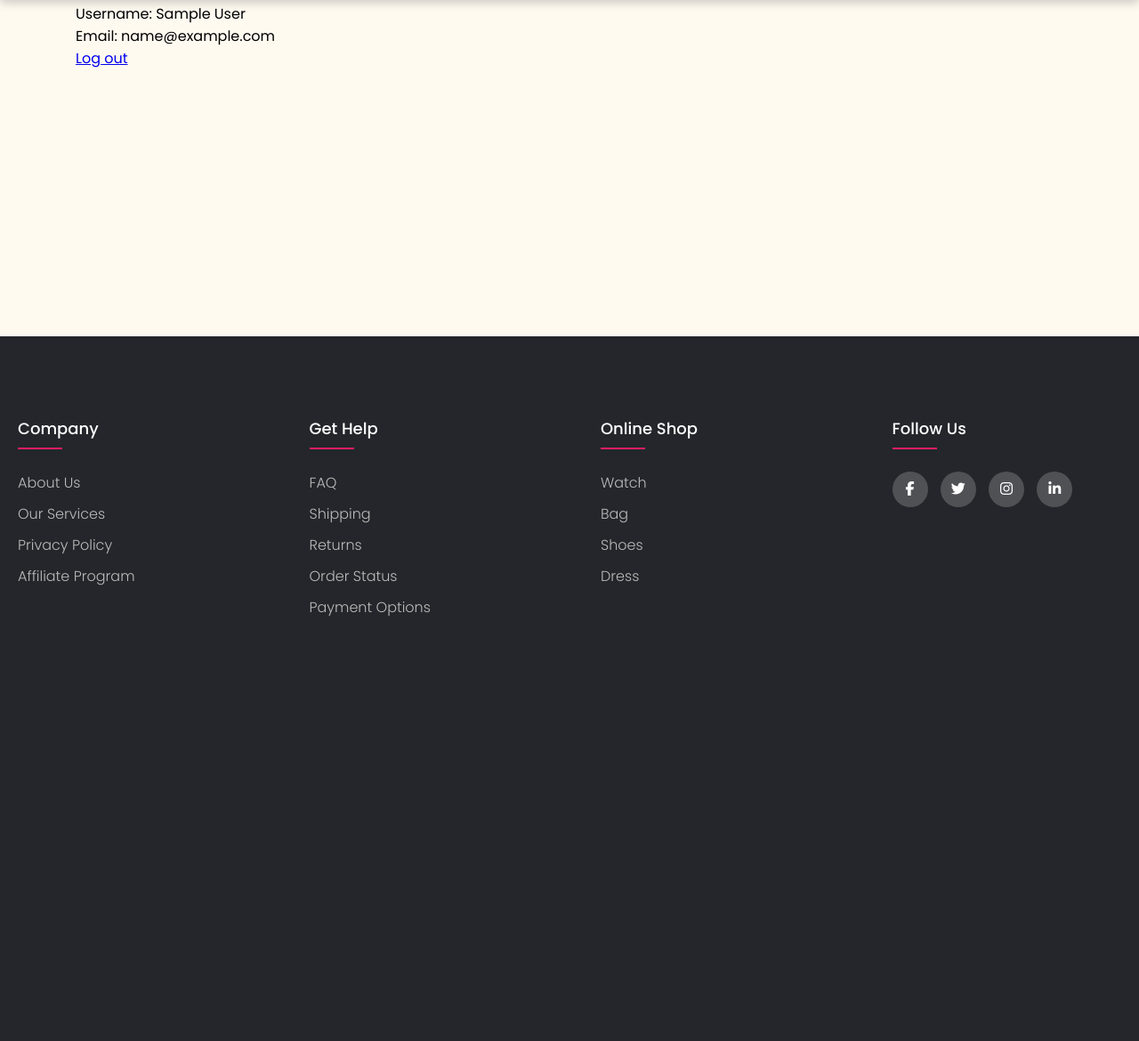
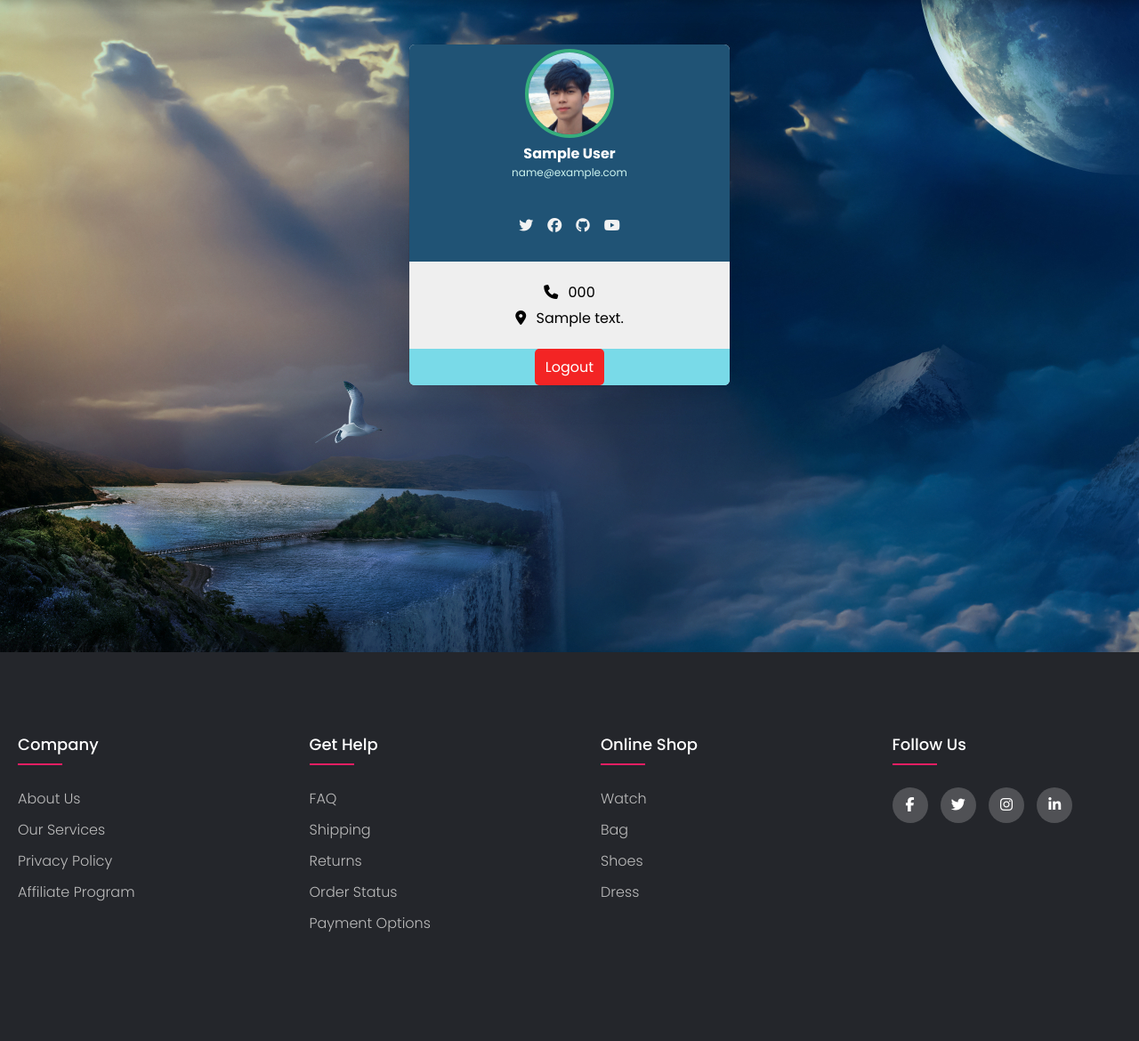
Before and after one commit to NuclearSherwin/paika-shopping, a PHP site: page /user.php in a window 1280 px wide. Shown: the part 50-1220 px from the top of the page at 89% size. Before the commit the page ends 742 px from the top, so only its background shows below. Run offline with PHP 8.4, Linux system fonts and the light colour scheme; the visitor is signed in with stand-in values (Sample User, id 1); tables that the repository leaves empty or names only in its code hold one stand-in row (values such as "Sample post"); some libraries are stand-ins or nearby versions.

Commit message:
update source code

```diff
--- a/assets/css/user.css
+++ b/assets/css/user.css
@@ -11,6 +11,7 @@
 
 body {
     background-color: var(--background-color);
+    background-image: url('../img/userImgs/background-1.jpg');
 }
 
 .nav {
@@ -155,6 +156,146 @@
 }
 
 
+/* User profile */
+
+
+/*
+.user__profile {
+    background-color: #20BDBE;
+    border-radius: 10px;
+    width: 50%;
+    height: 500px;
+    margin: auto;
+}
+
+.user__profile-information p {
+    font-size: 14px;
+    margin: 15px auto;
+}
+
+.user__profile-information-icon {
+    color: greenyellow;
+}
+
+.user__profile-information {}
+
+.user__profile-option {
+    display: flex;
+    justify-content: center;
+}
+
+.logout-btn {
+    color: white;
+    text-decoration: none;
+    transition: 0.5s all;
+}
+
+.logout-btn:hover {
+    background-color: #e91e63;
+    padding: 6px 15px;
+    border-radius: 4px;
+} */
+
+.user__wrapper {
+    margin-top: 100px;
+}
+
+.user__profile {
+    background-color: #EFEFEF;
+    width: 360px;
+    height: auto;
+    overflow: hidden;
+    border-radius: 6px;
+    margin-left: auto;
+    margin-right: auto;
+    box-shadow: rgba(0, 0, 0, 0.16) 0px 10px 36px 0px, rgba(0, 0, 0, 0.06) 0px 0px 0px 1px;
+}
+
+.user__profile-head {
+    width: 100%;
+    background-color: #205375;
+    padding: 5px;
+}
+
+.user__profile-logo img {
+    width: 100%;
+}
+
+.user__profile-logo {
+    width: 100px;
+    overflow: hidden;
+    margin: 0 auto;
+    border-radius: 50%;
+    height: 100px;
+    border: 4px solid #36AE7C;
+}
+
+.user__profile-name {
+    padding: 5px 0;
+}
+
+.user__profile-name h4 {
+    text-align: center;
+    color: white;
+}
+
+.user__profile-name p {
+    color: #CCF3EE;
+    text-align: center;
+    font-size: 12px;
+}
+
+.user_profile-socials {
+    display: flex;
+    justify-content: center;
+    background-color: #205375;
+    padding: 20px;
+}
+
+.user_profile-socials a {
+    padding: 8px;
+    text-decoration: none;
+    color: #F2F2F2;
+}
+
+.user__profile-information {
+    display: flex;
+    flex-direction: column;
+    align-items: center;
+    padding: 20px 0;
+    width: 100%;
+}
+
+.user__profile-information span {
+    left: 0;
+    padding-right: 7px;
+}
+
+.user__profile-information p {
+    margin: 2px 0;
+}
+
+.user__profile-options {
+    background-color: #79DAE8;
+    display: flex;
+    justify-content: center;
+    width: 100%;
+}
+
+.user__profile-options a {
+    text-decoration: none;
+    color: white;
+    padding: 8px 12px;
+    background-color: #F32424;
+    border-radius: 5px;
+    transition: 0.3s all;
+}
+
+.user__profile-options a:hover {
+    background-color: #f44d4d;
+}
+
+
 /* footer */
 
 ul {
--- a/user.php
+++ b/user.php
@@ -6,7 +6,8 @@
 
     if(!isset($user_id))
         header('location:login.php');
-    // log out
+
+    // for log out
     if(isset($_GET['logout'])){
         unset($user_id);
         session_destroy();
@@ -105,6 +106,7 @@
         <!-- Nav ends -->
 
         <div class="container">
+            <div class="user__wrapper">
             <div class="user__profile">
                 <?php
                     $select_user = mysqli_query($conn, "SELECT * FROM `user_form` WHERE id = '$user_id'")
@@ -113,14 +115,42 @@
                         $fetch_user = mysqli_fetch_assoc($select_user);
                     };
                 ?>
-
+                <div class="user__profile-head">
+                    <div class="user__profile-logo">
+                        <img src="./assets/img/userImgs/Phong.jpg" alt="user-picture">
+                    </div>
+                    <div class="user__profile-name">
+                        <h4><?php echo $fetch_user['name'];?></h4>
+                        <p><?php echo $fetch_user['email'];?></p>
+                    </div>
+                </div>
+                <div class="user_profile-socials">
+                    <a href="#"><i class="fa-brands fa-twitter"></i></a>
+                    <a href="https://www.facebook.com/profile.php?id=100040740782500">
+                        <i class="fa-brands fa-facebook"></i>
+                    </a>
+                    <a href="https://github.com/NuclearSherwin">
+                        <i class="fa-brands fa-github"></i>
+                    </a>
+                    <a href="https://www.youtube.com/channel/UCSoPdj8kTA8FHtRzRVoQ3Sg">
+                        <i class="fa-brands fa-youtube"></i>
+                    </a>
+                </div>
                 <div class="user__profile-information">
-                    <p>Username: <span><?php echo $fetch_user['name']?></span></p>
-                    <p>Email: <span><?php echo $fetch_user['email']?></span></p>
+                    <p>
+                        <span><i class="fa-solid fa-phone"></i></span>
+                        <?php echo $fetch_user['phone_num'];?>
+                    </p>
+                    <p>
+                        <span><i class="fa-solid fa-location-dot"></i></span>
+                        <?php echo $fetch_user['address'];?>
+                    </p>
                 </div>
-                <div class="user__profile-option">
-                    <a href="user.php?logout=<?php echo $user_id?>;" onclick="return confirm('Are you sure want to logout?');" class="logout-btn">Log out</a>
+                <div class="user__profile-options">
+                    <a class="logout-btn" href="user.php?logout=<?php echo $user_id; ?>"
+                    onclick="return confirm('Are you sure you want to logout?');">Logout</a>
                 </div>
+            </div>
             </div>
         </div>
 
```
Also changed, not shown: register.php (+8 -8 lines), assets/img/userImgs/Phong.jpg (added), assets/img/userImgs/background-1.jpg (added), cart.php (line endings or trailing spaces).
